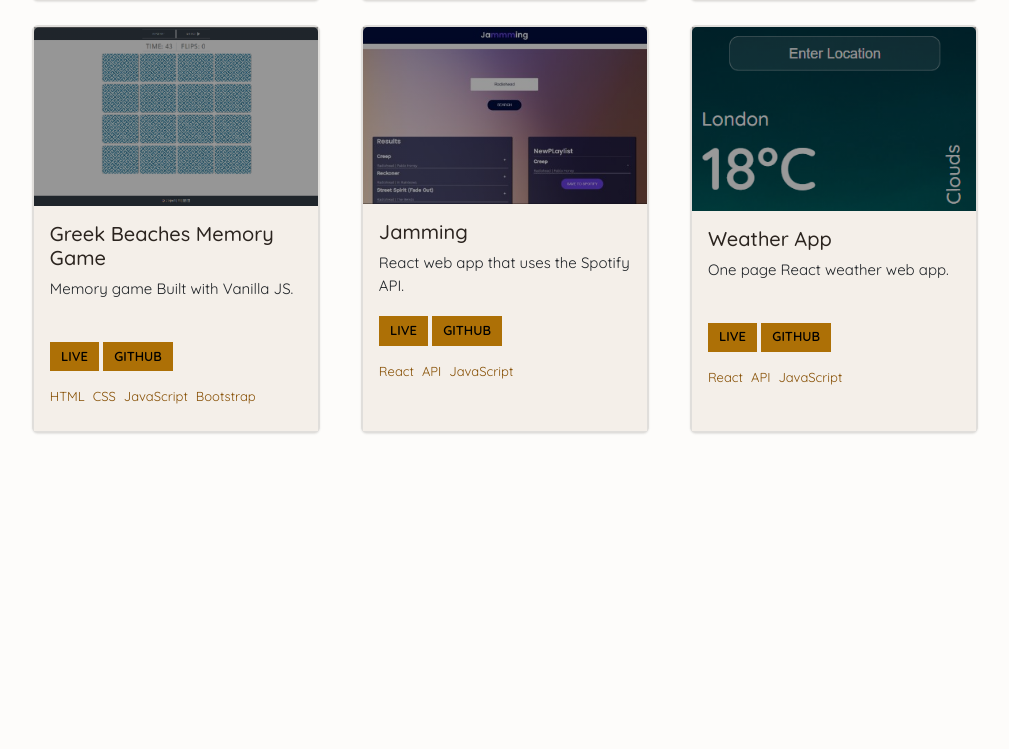
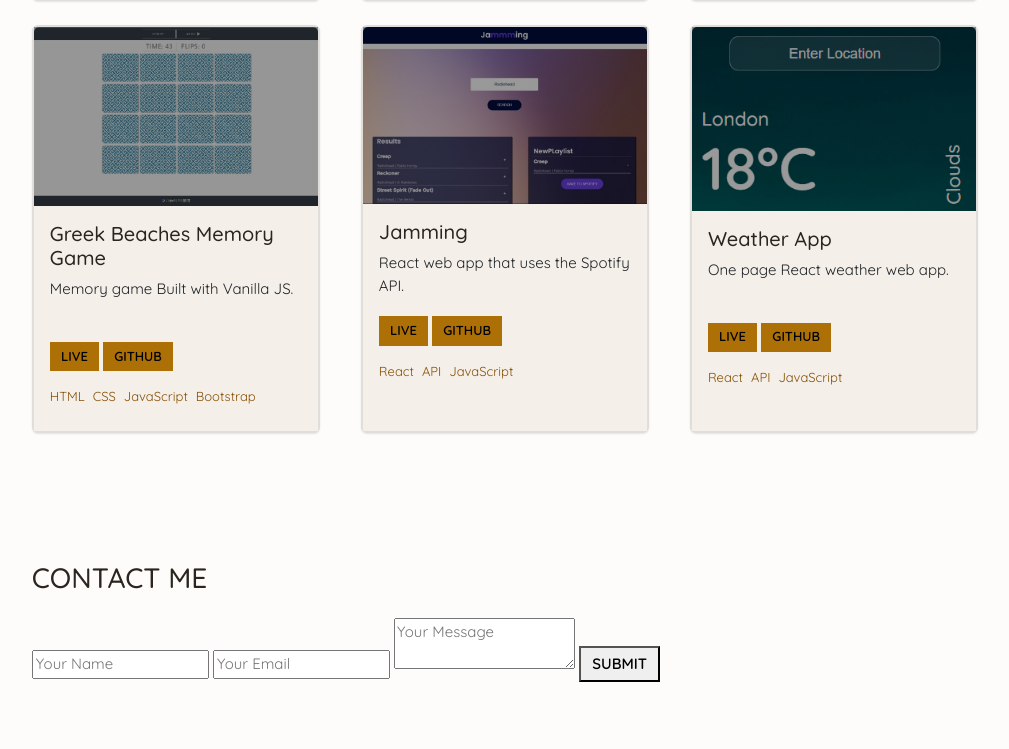
Before and after one commit to kristinabog/portfolio, a plain HTML site: page index.html in a window 1280 px wide. Shown: the part 2465-3214 px from the top of the page, without its empty margins (157-1166 px from the left). Before the commit the page ends 3026 px from the top, so only its background shows below. Drawn offline with nearby package versions, Linux system fonts and the light colour scheme.

Commit message:
added contact form

```diff
--- a/index.html
+++ b/index.html
@@ -12,6 +12,7 @@
   <script src="script.js"></script>
   <script src="https://code.jquery.com/jquery-3.6.0.min.js"></script>
   <script src="https://cdn.jsdelivr.net/npm/bootstrap@5.3.0/dist/js/bootstrap.bundle.min.js"></script>
+  <script src="https://cdn.emailjs.com/dist/email.min.js"></script>
   <title>Kristina Bogdanovic</title>
 </head>
 
@@ -74,6 +75,7 @@
           </div>
         </div>
       </div>
+    </main>
     <div id="about">
       <div class="about-section">
         <div class="about-details">
@@ -287,8 +289,18 @@
         </div>
       </div>
     </div>
+    <div id="contact">
+      <div class="section">
+        <h3 class="h3-title">Contact Me</h3>
+        <form id="contact-form">
+          <input type="text" name="name" placeholder="Your Name" required>
+          <input type="email" name="email" placeholder="Your Email" required>
+          <textarea name="message" placeholder="Your Message" required></textarea>
+          <button type="submit">Submit</button>
+      </form>
       </div>
-  <div class="contact"></div>
+    </div>
+  </div>
   </main>
   <footer>
 
```
Lines whose indentation alone changed are shown as unchanged.
